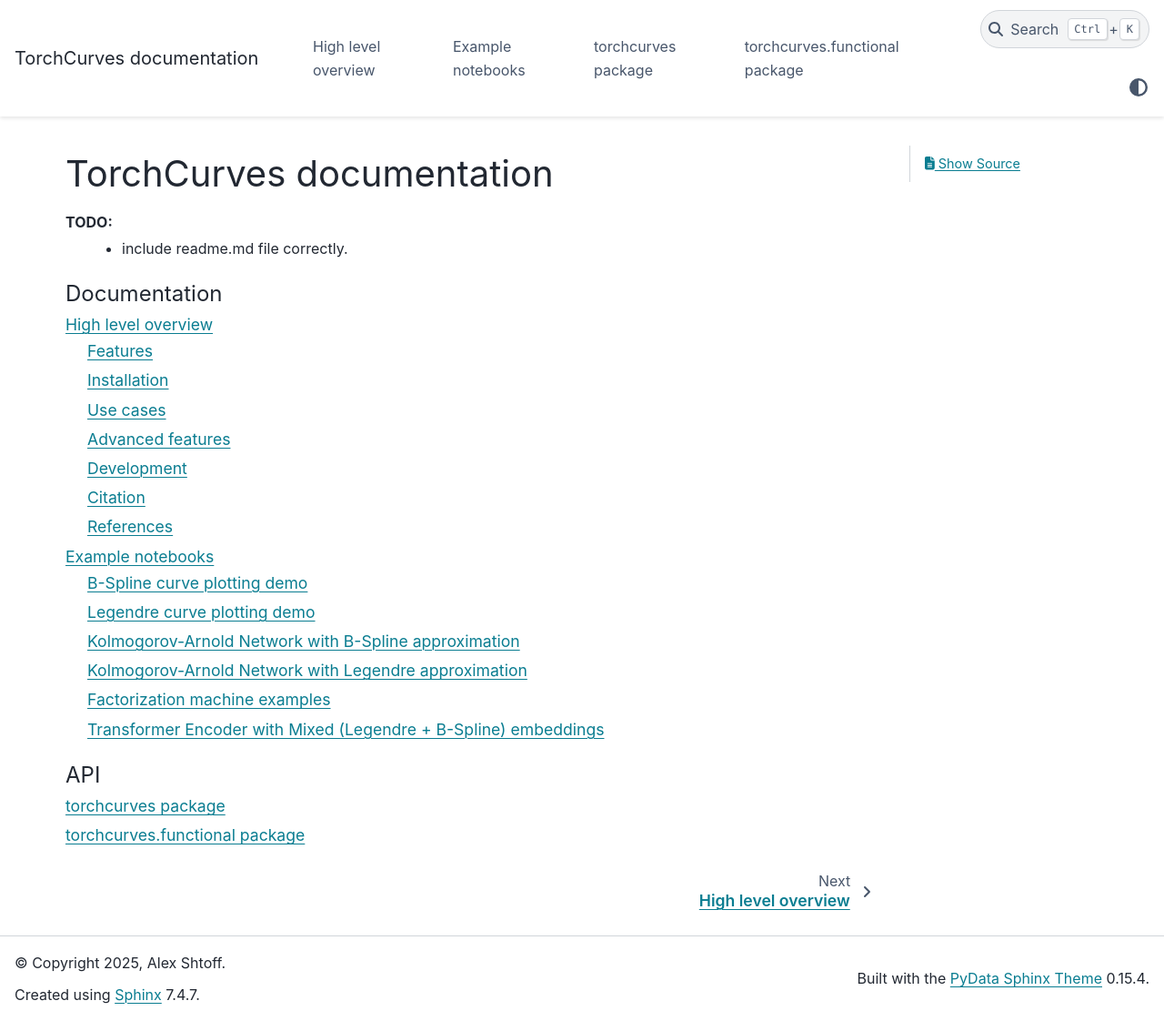
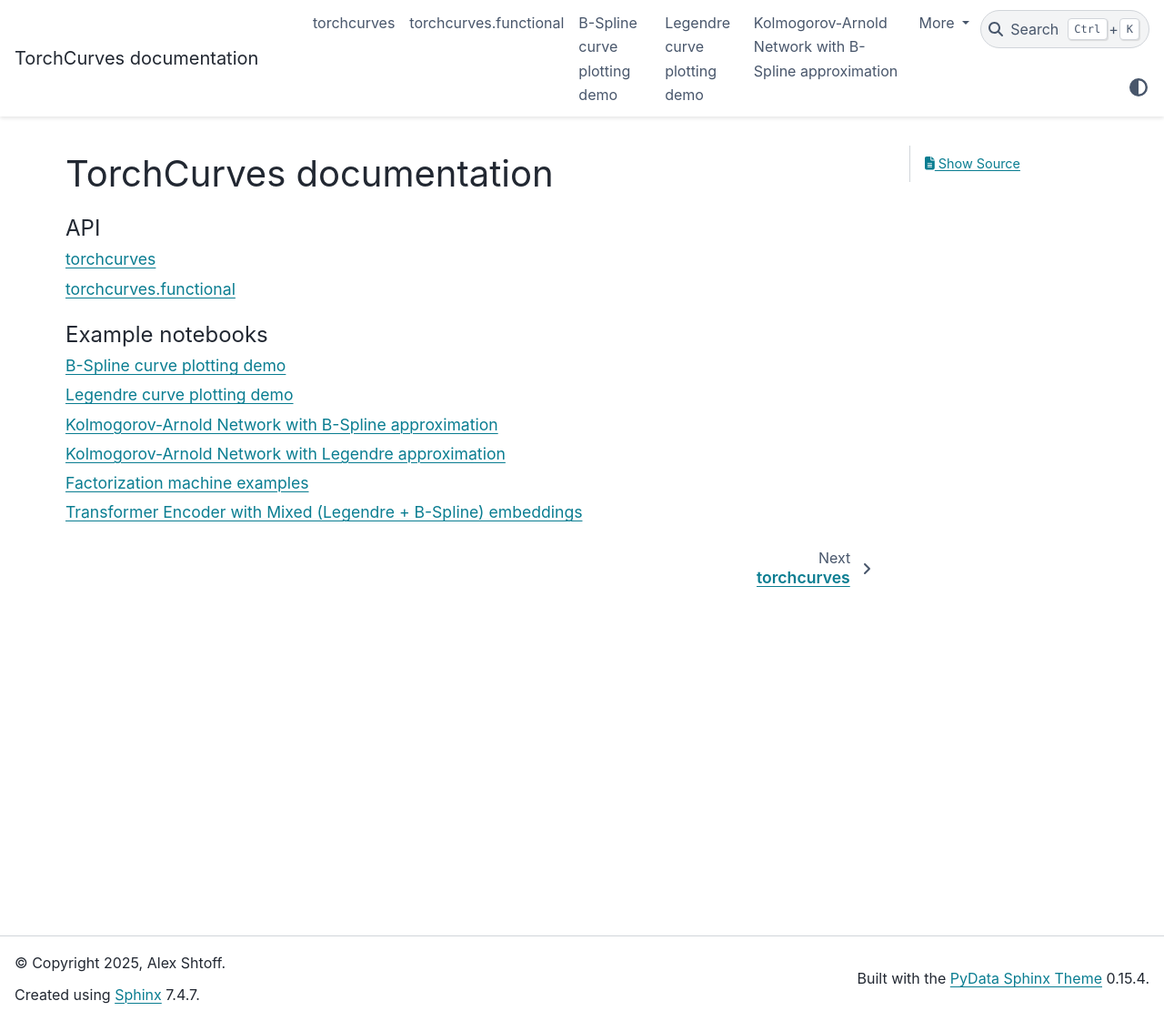
Before and after one commit to alexshtf/torchcurves, a Sphinx documentation site: the page built from doc/source/index.rst, in a window 1280 px wide and 1122 px high. Shown: the whole window at 91% size. Built offline with Sphinx 7.4.7 and the PyData theme 0.15.4, drawn with Linux system fonts in a browser that asks for light colours.

Commit message:
Refactor documentation

```diff
--- a/doc/source/index.rst
+++ b/doc/source/index.rst
@@ -1,20 +1,19 @@
 TorchCurves documentation
 =========================
-TODO:
-   - include readme.md file correctly.
-
-
-.. toctree::
-   :caption: Documentation
-   :maxdepth: 2
-
-   overview
-   examples
-
-
 .. toctree::
    :caption: API
    :maxdepth: 1
 
    torchcurves
    torchcurves.functional
+
+.. toctree::
+   :caption: Example notebooks
+   :maxdepth: 1
+
+   examples/draw_bspline
+   examples/draw_legendre
+   examples/kan_bspline_rat
+   examples/kan_legendre_rat
+   examples/factorization_machine
+   examples/transformer_mixed_curves
--- a/doc/source/overview.rst
+++ /dev/null
@@ -1,5 +0,0 @@
-High level overview
-===================
-
-.. include:: ../../README.md
-   :parser: myst_parser.sphinx_
--- a/doc/source/torchcurves.functional.rst
+++ b/doc/source/torchcurves.functional.rst
@@ -1,5 +1,5 @@
-torchcurves.functional package
-==============================
+torchcurves.functional
+======================
 
 .. currentmodule:: torchcurves.functional
 
--- a/doc/source/torchcurves.rst
+++ b/doc/source/torchcurves.rst
@@ -1,5 +1,5 @@
-torchcurves package
-===================
+torchcurves
+===========
 
 .. automodule:: torchcurves
 .. automodule:: torchcurves.modules
```
Also changed, not shown: doc/source/examples.rst (deleted, +0 -12 lines).
